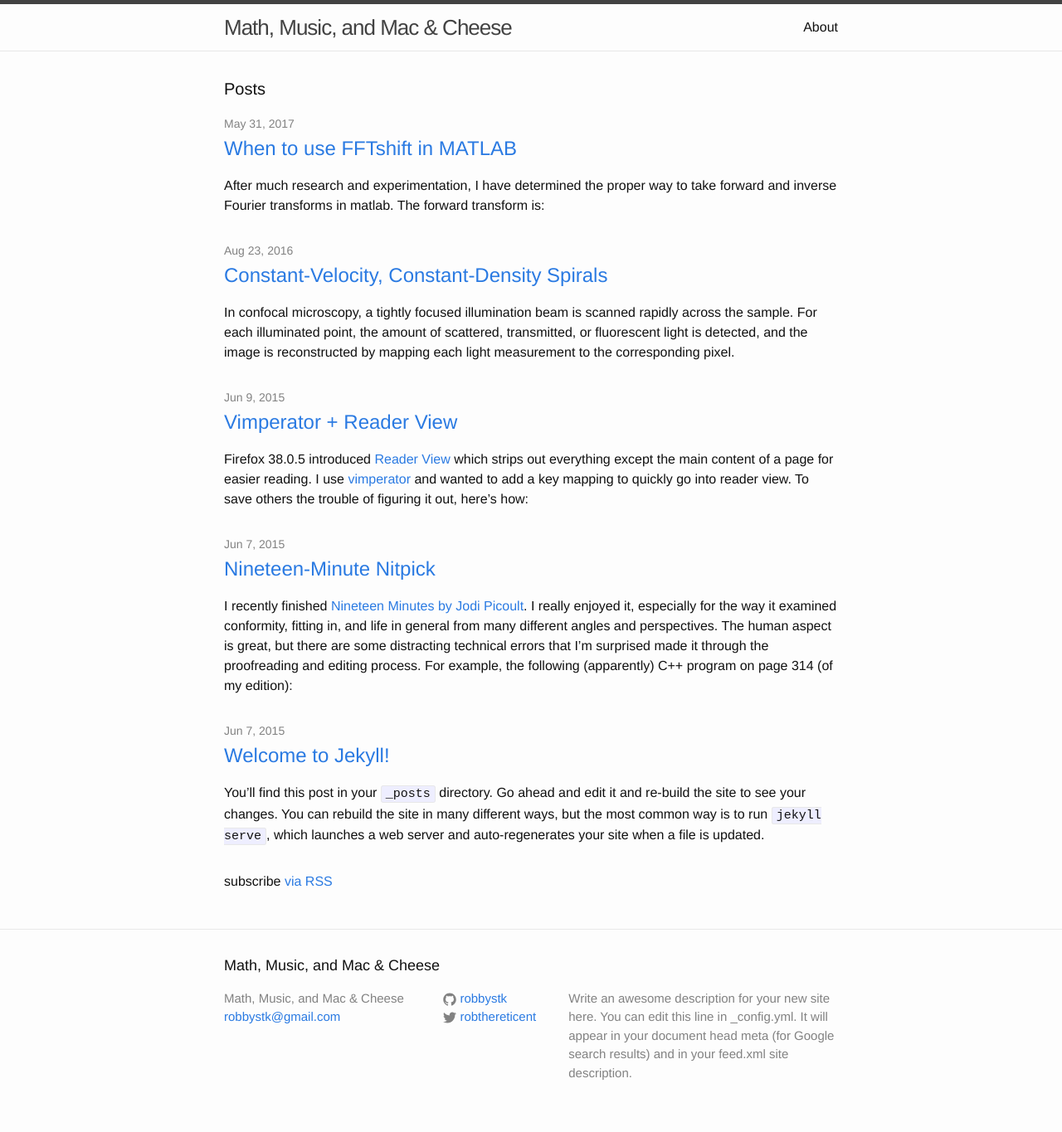
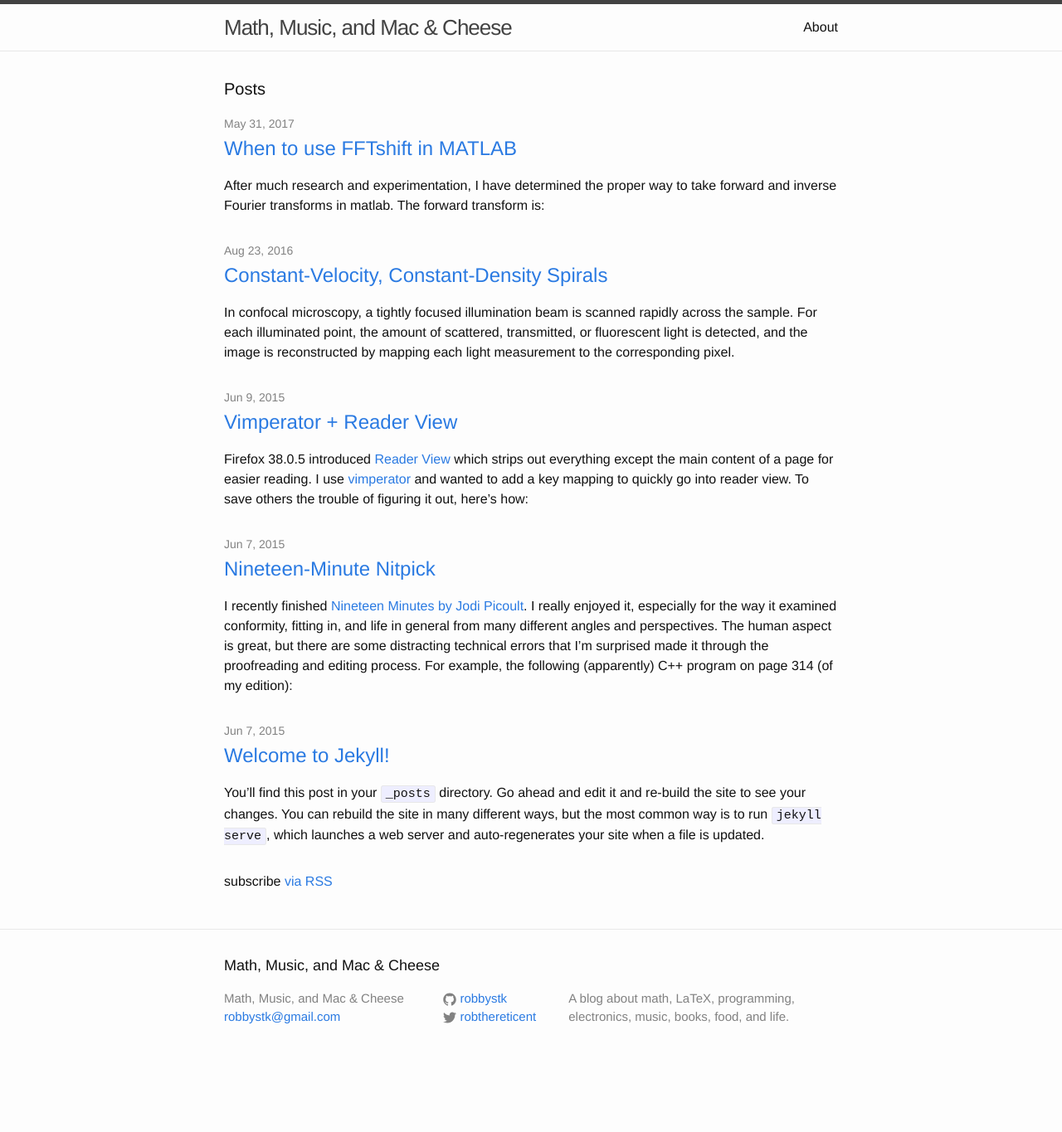
Before and after one commit to robbystk/blag, a Jekyll site: the page built from index.html, in a window 1280 px wide. Shown: the whole page at 83% size. Built offline with Jekyll 4.4.1, drawn with Linux system fonts in a browser that asks for light colours; after the commit the page ends 1298 px from its top, so only the background shows below that.

Commit message:
Update site description

```diff
--- a/_config.yml
+++ b/_config.yml
@@ -2,9 +2,8 @@
 title: Math, Music, and Mac & Cheese
 email: robbystk@gmail.com
 description: > # this means to ignore newlines until "baseurl:"
-  Write an awesome description for your new site here. You can edit this
-  line in _config.yml. It will appear in your document head meta (for
-  Google search results) and in your feed.xml site description.
+  A blog about math, LaTeX, programming, electronics,
+  music, books, food, and life.
 baseurl: "" # the subpath of your site, e.g. /blog/
 url: "http://yourdomain.com" # the base hostname & protocol for your site
 twitter_username: robthereticent
```
